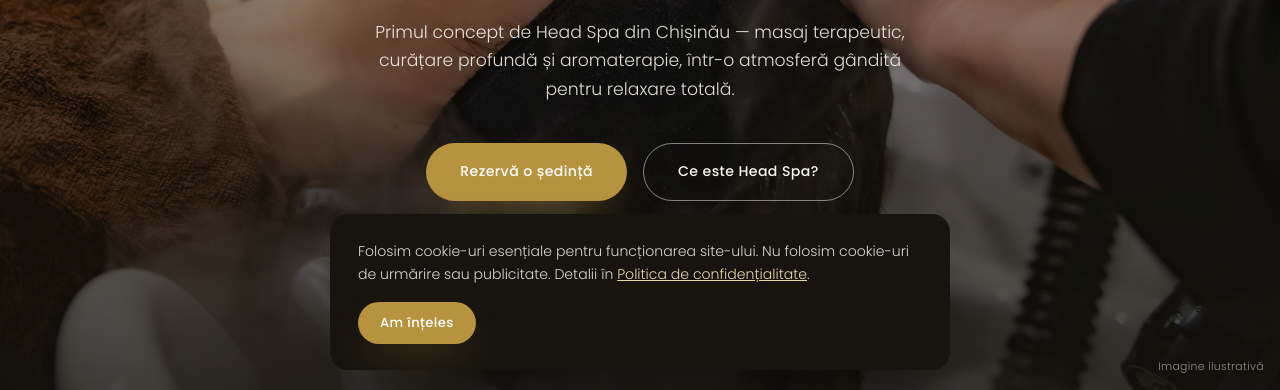
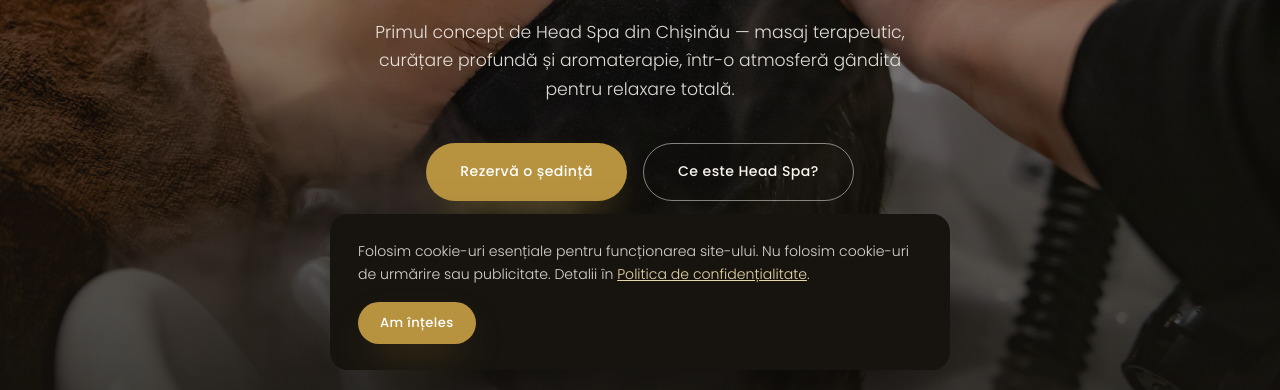
Before and after one commit to lukatrifon5-art/lial-headspa-demo, a plain HTML site: page index.html in a window 1280 px wide. Shown: the part 410-800 px from the top of the page. Drawn offline with nearby package versions, Linux system fonts and the light colour scheme.

Commit message:
Elimină eticheta vizibilă 'Imagine ilustrativă' de pe poza din hero

```diff
--- a/assets/styles.css
+++ b/assets/styles.css
@@ -119,10 +119,6 @@ nav a:hover { color: var(--gold-light); }
   color: rgba(250,247,240,0.75); font-size: 0.68rem; letter-spacing: 0.2em; text-transform: uppercase;
 }
 .scroll-hint svg { width: 16px; height: 16px; animation: bounce 2s ease-in-out infinite; }
-.hero-photo-credit {
-  position: absolute; bottom: 14px; right: 16px; z-index: 2;
-  color: rgba(250,247,240,0.55); font-size: 0.68rem; letter-spacing: 0.03em;
-}
 @keyframes bounce { 0%, 100% { transform: translateY(0); opacity: .6; } 50% { transform: translateY(7px); opacity: 1; } }
 /* On short viewports the vertically-centered hero content can grow tall enough to
    overlap this absolutely-positioned hint (and even the header above it), so hide
--- a/index.html
+++ b/index.html
@@ -53,8 +53,7 @@
 
 
 <section class="hero" id="hero">
-  <img src="assets/images/stock/hero-facial-steam.jpg" alt="Ritual de îngrijire la spa — imagine ilustrativă">
-  <span class="hero-photo-credit">Imagine ilustrativă</span>
+  <img src="assets/images/stock/hero-facial-steam.jpg" alt="Ritual de îngrijire la spa Lia L Head Spa">
   <div class="hero-content">
     <span class="eyebrow">Lia L Head Spa · Chișinău</span>
     <div class="rating-pill">★★★★★ <strong>4.9</strong> din 78 recenzii Google</div>
```
